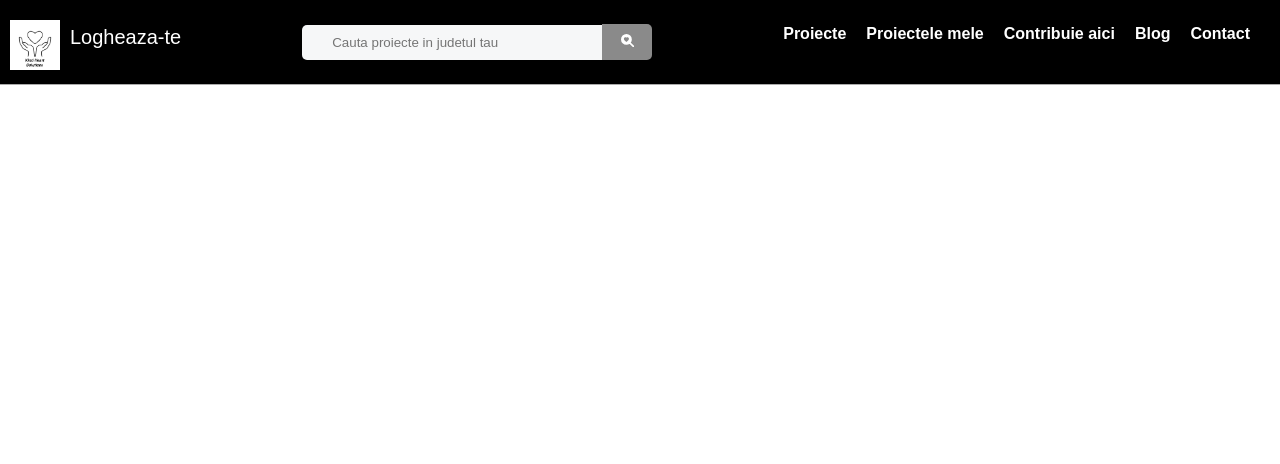
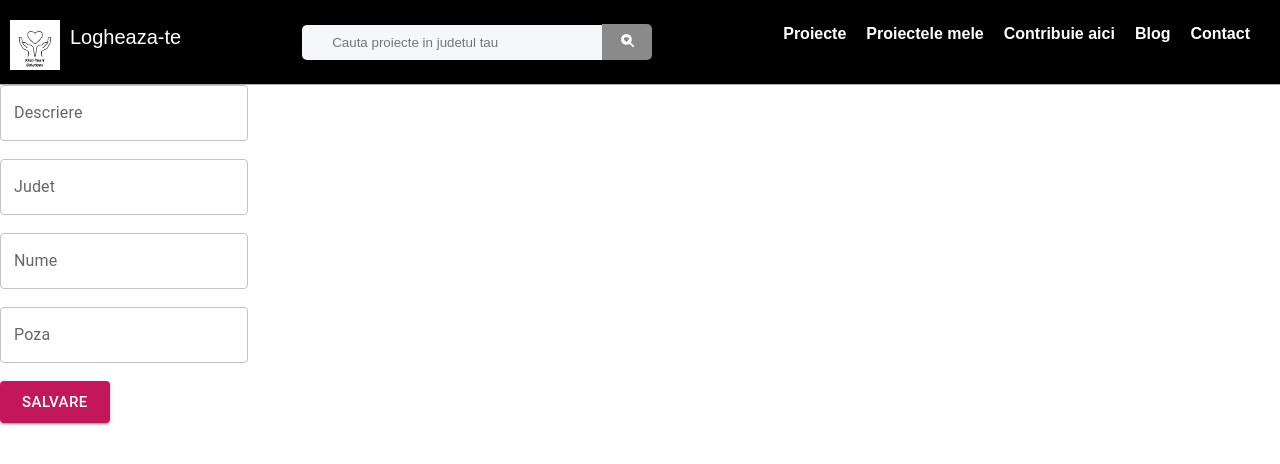
Before and after one commit to OanaSpatacean/KindHeart-Solutions, a React (Create React App) app in the folder kindheart-solutions/: page /adaugare-proiect in a window 1280 px wide. Shown: the top 464 px of the page. Built offline with nearby package versions, Linux system fonts and the light colour scheme; no server answers; the database is empty; a web font is replaced by a local one.

Commit message:
creare-pagina adaugare proeict

```diff
--- /dev/null
+++ b/kindheart-solutions/src/components/adaugare-proiect.css
@@ -0,0 +1,3 @@
+.box{
+    display:center;
+}
--- /dev/null
+++ b/kindheart-solutions/src/components/adaugare-proiect.js
@@ -0,0 +1,81 @@
+import React, { useState } from 'react'
+import './adaugare-proiect.css'
+import { AiFillEye, AiOutlineClose} from 'react-icons/ai';
+import { BiSolidDonateHeart } from "react-icons/bi";
+import {Link} from 'react-router-dom';
+import {db} from './firebase'
+import { getFirestore, collection, getDocs, getDoc } from "firebase/firestore";
+import TextField from '@mui/material/TextField';
+import Button from '@mui/material/Button';
+import { createTheme , ThemeProvider} from '@mui/material/styles';
+
+const AdaugareProiect = () => {
+    const { palette } = createTheme();
+    const { augmentColor } = palette;
+    const createColor = (mainColor) => augmentColor({ color: { main: mainColor } });
+    const theme = createTheme({
+      palette: {
+        black: createColor('#000000'),
+        pink: createColor('#c2185b'),
+      },
+    });
+
+
+    const [descriere, setDescriere] = useState('');
+    const[judet, setJudet] = useState('');
+    const[nume, setNume] = useState('');
+    const[poza, setPoza] = useState('');
+
+    const save = async () =>
+    {
+        const dbref = collection(db, 'Proiecte');
+        try
+        {
+            // const matchEmail = query(dbref, where('Email', '==', email));
+            // const matchPassword = query(dbref, where('Password', '==', password));
+
+            // const emailSnapshot = await getDocs(matchEmail);
+            // const emailArray = emailSnapshot.docs.map((doc) => doc.data());
+
+            // const passwordSnapshot = await getDocs(matchPassword);
+            // const passwordArray = passwordSnapshot.docs.map((doc) => doc.data());
+
+
+            ///trebuie verificate campurile
+            alert('Salvat cu succes!');
+        }
+        catch (error)
+        {
+            alert(error);
+        }
+    }
+
+
+
+
+  return (
+    <>
+    <ThemeProvider theme={theme}>
+        <div className='box'>
+            <TextField id="descriere" label="Descriere" type="text" value={descriere} onChange={(e) => setDescriere(e.target.value)}/>
+            <br/><br/>
+            <TextField id="judet" label="Judet" type="text" value={judet} onChange={(e) => setJudet(e.target.value)}/>
+            <br/><br/>
+            <TextField id="nume" label="Nume" type="text" value={nume} onChange={(e) => setNume(e.target.value)}/>
+            <br/><br/>
+
+            <TextField id="poza" label="Poza" type="text" value={poza} onChange={(e) => setPoza(e.target.value)}/>
+            <br/><br/>
+
+            <Button variant="contained" size="large" color="pink" onClick={save}>
+                Salvare
+            </Button>
+
+        </div>
+
+        </ThemeProvider>
+    </>
+  )
+}
+
+export default AdaugareProiect
--- a/kindheart-solutions/src/components/proiectelemele.css
+++ b/kindheart-solutions/src/components/proiectelemele.css
@@ -207,6 +207,12 @@
     cursor: pointer;
     transition: 0.5s;
 }
+
+
+
+
+
+
 .shop .container .right_box .product_box .product_container .box .detail button:hover
 {
     color: black;
--- a/kindheart-solutions/src/components/proiectelemele.js
+++ b/kindheart-solutions/src/components/proiectelemele.js
@@ -2,6 +2,8 @@ import React, { useState } from 'react'
 import './proiecte.css'
 import { AiFillEye, AiOutlineClose} from 'react-icons/ai';
 import { BiSolidDonateHeart } from "react-icons/bi";
+import {Link} from 'react-router-dom';
+
 
 const Proiectelemele = ({shop, email}) => {
     const [showDetail, setShowDetail] = useState(false)
@@ -63,7 +65,7 @@ const Proiectelemele = ({shop, email}) => {
                     </div>
                 </div>
                 <div className='product_box'>
-                    <h2>Alege cauza care te-a impresionat cel mai mult</h2>
+                    <h2>Alege o cauză</h2>
                     <div className='product_container'>
                         {
                             shop.filter((el)=>el.owner==email).map((curElm) =>
@@ -88,6 +90,11 @@ const Proiectelemele = ({shop, email}) => {
                             })
                         }
                     </div>
+
+                    <div className='add'>
+                        <button><Link to='/adaugare-proiect' className='link'>Adaugă proiect</Link></button>
+                    </div>
+
                 </div>
             </div>
         </div>
--- a/kindheart-solutions/src/components/rout.js
+++ b/kindheart-solutions/src/components/rout.js
@@ -12,6 +12,7 @@ import Proiecte from './proiecte';
 import Contribuieaici from './contribuieaici';
 import Plata from './plata';
 import Contact from './contact';
+import AdaugareProiect from './adaugare-proiect';
 
 
 const Rout = ({shop, Filter, allcatefilter, addtocart, cart, setCart, email}) => {
@@ -31,6 +32,7 @@ const Rout = ({shop, Filter, allcatefilter, addtocart, cart, setCart, email}) =>
           <Route path='/plata' element={<Plata />} />
           <Route path='/proiectelemele' element={<Proiectelemele  shop={shop} email={email}/>} />
           <Route path='/contact' element={<Contact />} />
+          <Route path='/adaugare-proiect' element={<AdaugareProiect />} />
 
       </Routes>
     </EmailProvider>
```
